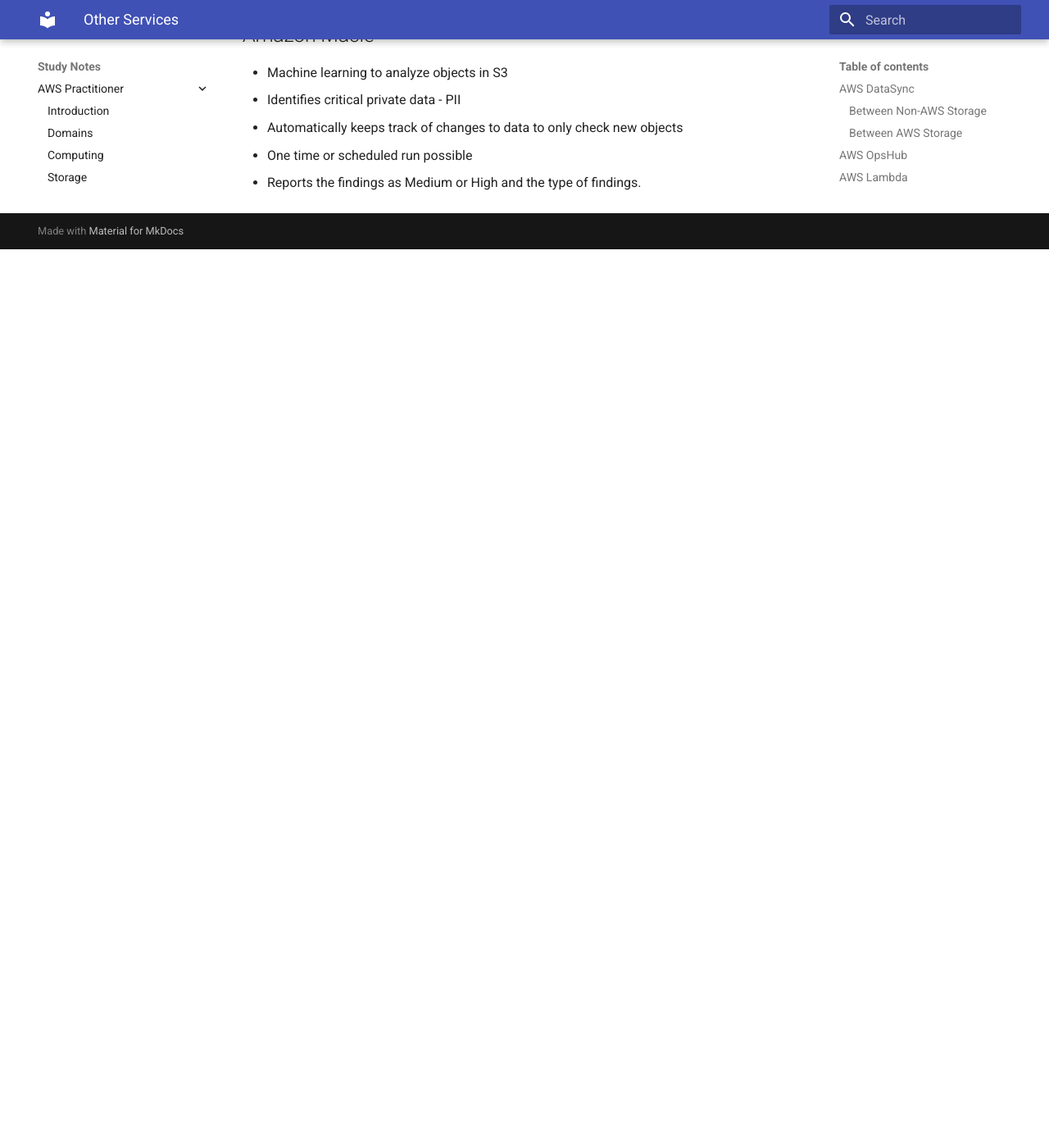
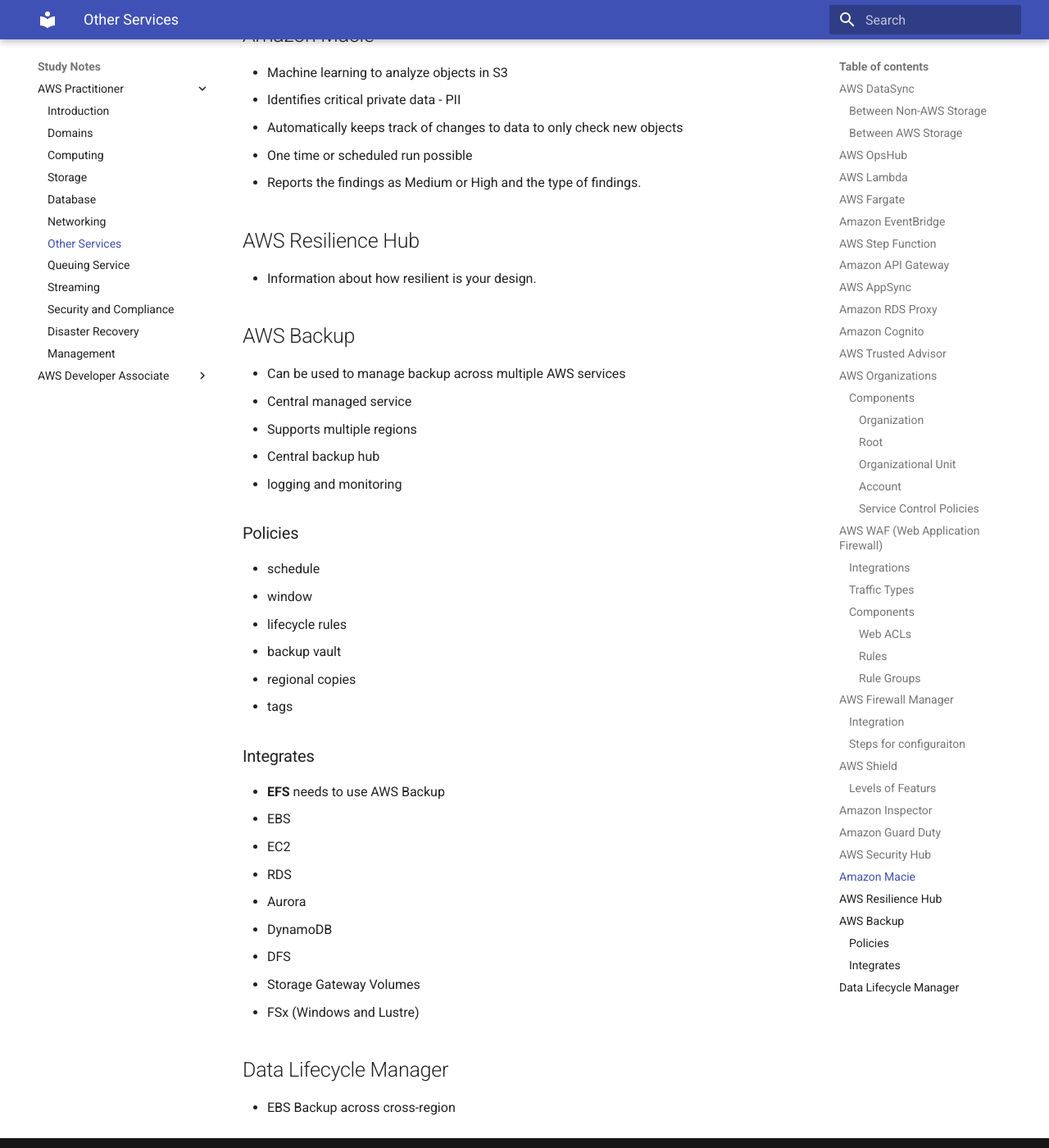
Before and after one commit to syed-islam/syed-islam.github.io, an MkDocs documentation site: the page built from docs/notes/aws-practitioner/other-services.md, in a window 1280 px wide and 1400 px high, scrolled down 7195 px. Shown: the whole window at 82% size. Built offline with MkDocs 1.6.1 and Material for MkDocs 9.7.7, drawn with Linux system fonts in a browser that asks for light colours; emoji names are drawn with the system emoji font; before the commit the page ends 7499 px from its top, so only the background shows below that.

Commit message:
Added to other services and disaster recovery.

```diff
--- a/docs/notes/aws-practitioner/other-services.md
+++ b/docs/notes/aws-practitioner/other-services.md
@@ -220,3 +220,36 @@ All Plans get:
  * Automatically keeps track of changes to data to only check new objects
  * One time or scheduled run possible
  * Reports the findings as Medium or High and the type of findings.
+
+
+## AWS Resilience Hub
+ * Information about how resilient is your design.
+
+## AWS Backup
+ * Can be used to manage backup across multiple AWS services
+ * Central managed service
+ * Supports multiple regions
+ * Central backup hub
+ * logging and monitoring
+
+### Policies
+ * schedule
+ * window
+ * lifecycle rules
+ * backup vault
+ * regional copies
+ * tags
+
+### Integrates
+ * **EFS** needs to use AWS Backup
+ * EBS
+ * EC2
+ * RDS
+ * Aurora
+ * DynamoDB
+ * DFS
+ * Storage Gateway Volumes
+ * FSx (Windows and Lustre)
+
+## Data Lifecycle Manager
+ * EBS Backup across cross-region
--- a/mkdocs.yml
+++ b/mkdocs.yml
@@ -60,6 +60,7 @@ nav:
        - Queuing Service: ./notes/aws-practitioner/queuing-service.md
        - Streaming : ./notes/aws-practitioner/streaming.md
        - Security and Compliance : ./notes/aws-practitioner/security-compliance.md
+       - Disaster Recovery : ./notes/aws-practitioner/disaster-recovery.md
        - Management : ./notes/aws-practitioner/management.md
     - AWS Developer Associate :
        - Introduction : ./notes/aws-dva/introduction.md
```
Also changed, not shown: docs/notes/aws-practitioner/disaster-recovery.md (added, +61 -0 lines).
